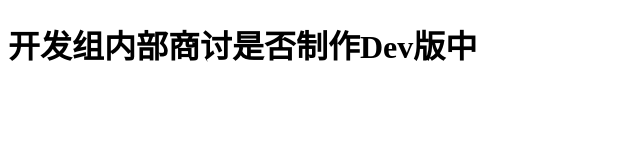
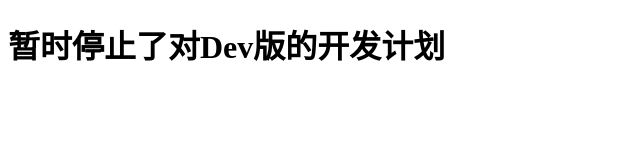
Before and after one commit to Tiger1228cym/Blockgod, a plain HTML site: page dev/index.html in a window 1280 px wide. Shown: the whole page, without its empty margins (0-640 px from the left). Drawn offline with Linux system fonts and the light colour scheme.

Commit message:
Update index.html

```diff
--- a/dev/index.html
+++ b/dev/index.html
@@ -4,6 +4,6 @@
 		<title>Blockgod Dev</title>
 	</head>
 	<body>
-		<h1>开发组内部商讨是否制作Dev版中</h1>
+		<h1>暂时停止了对Dev版的开发计划</h1>
 	</body>
 </html>
```
